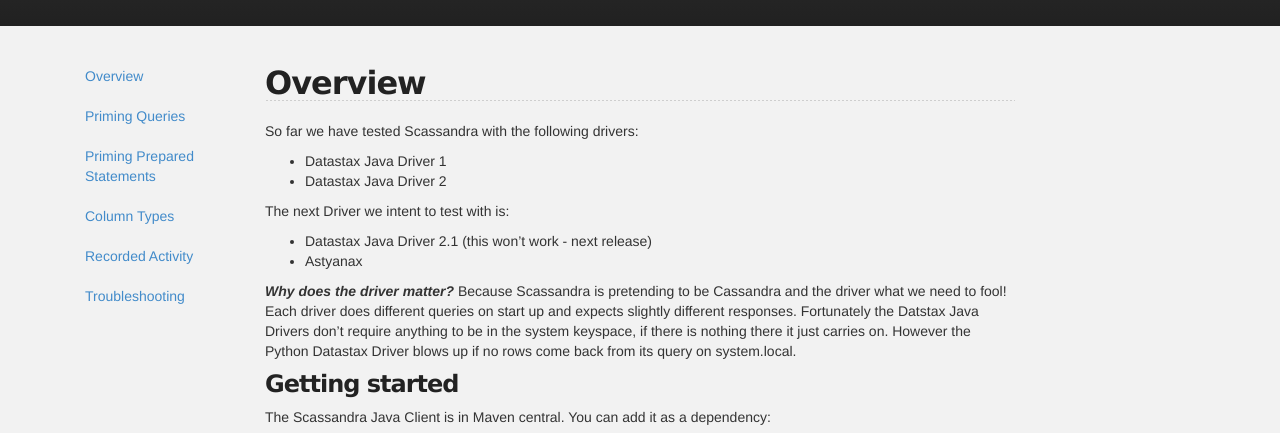
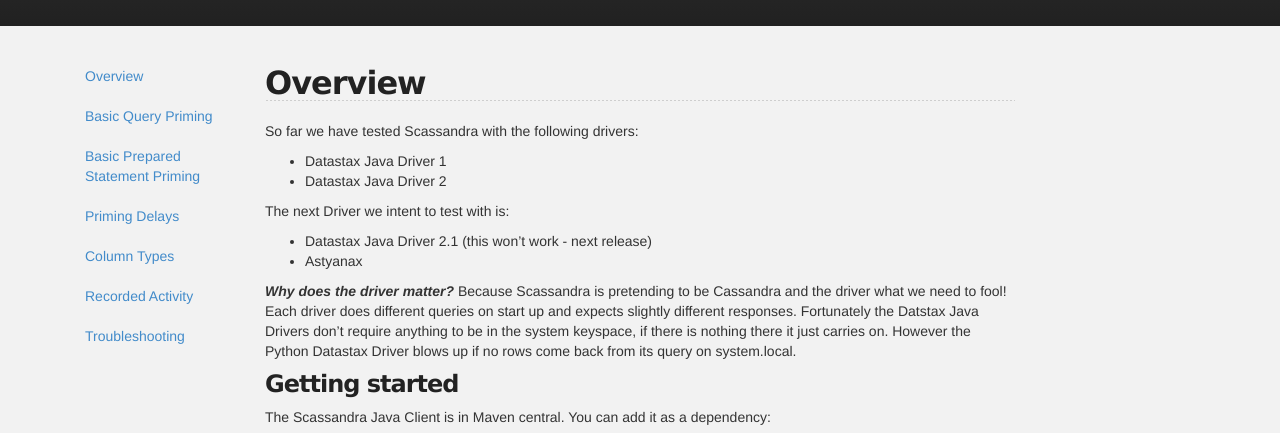
Before and after one commit to zznate/java-client, a Jekyll site: the page built from index.md, in a window 1280 px wide. Shown: the part 163-596 px from the top of the page. Built offline with Jekyll 4.4.1, drawn with Linux system fonts in a browser that asks for light colours; Markdown is read by kramdown in place of the engine named in the settings.

Commit message:
Adding docs for delays

```diff
--- /dev/null
+++ b/Gemfile
@@ -0,0 +1,3 @@
+source 'https://rubygems.org'
+
+gem 'github-pages'
--- a/_includes/sidebar.html
+++ b/_includes/sidebar.html
@@ -1,7 +1,8 @@
 <ul class="nav nav-sidebar">
   <li class="active"><a href="{{ site.baseurl }}/">Overview</a></li>
-  <li><a href="{{ site.baseurl }}/priming-query">Priming Queries</a></li>
-  <li><a href="{{ site.baseurl }}/priming-ps">Priming Prepared Statements</a></li>
+  <li><a href="{{ site.baseurl }}/priming-query">Basic Query Priming</a></li>
+  <li><a href="{{ site.baseurl }}/priming-ps">Basic Prepared Statement Priming</a></li>
+  <li><a href="{{ site.baseurl }}/priming-delays">Priming Delays</a></li>
   <li><a href="{{ site.baseurl }}/column-types">Column Types</a></li>
   <li><a href="{{ site.baseurl }}/activity">Recorded Activity</a></li>
   <li><a href="{{ site.baseurl }}/troubleshooting">Troubleshooting</a></li>
```
Also changed, not shown: priming-delays.md (added, +20 -0 lines), Gemfile.lock (added), 1 other file.
